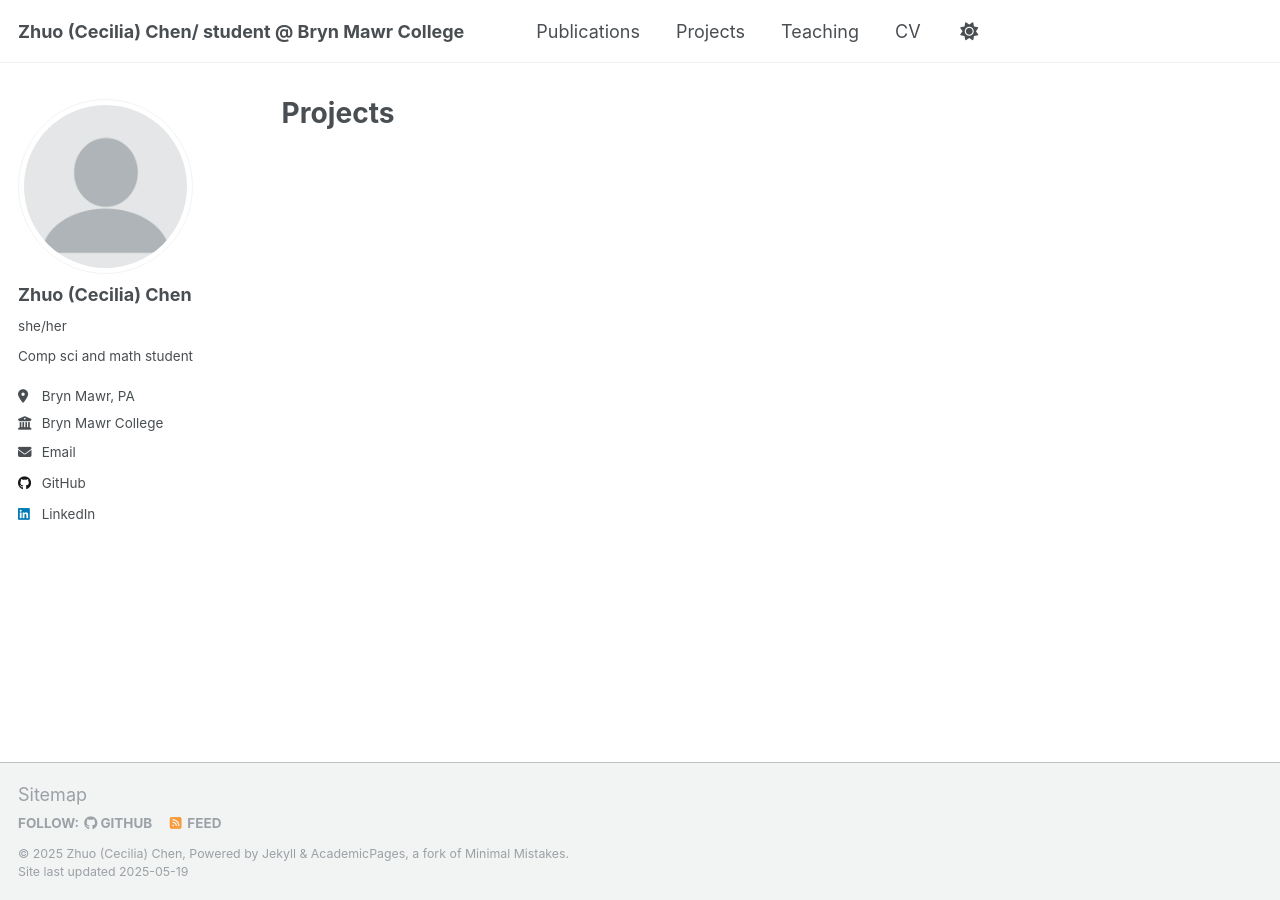
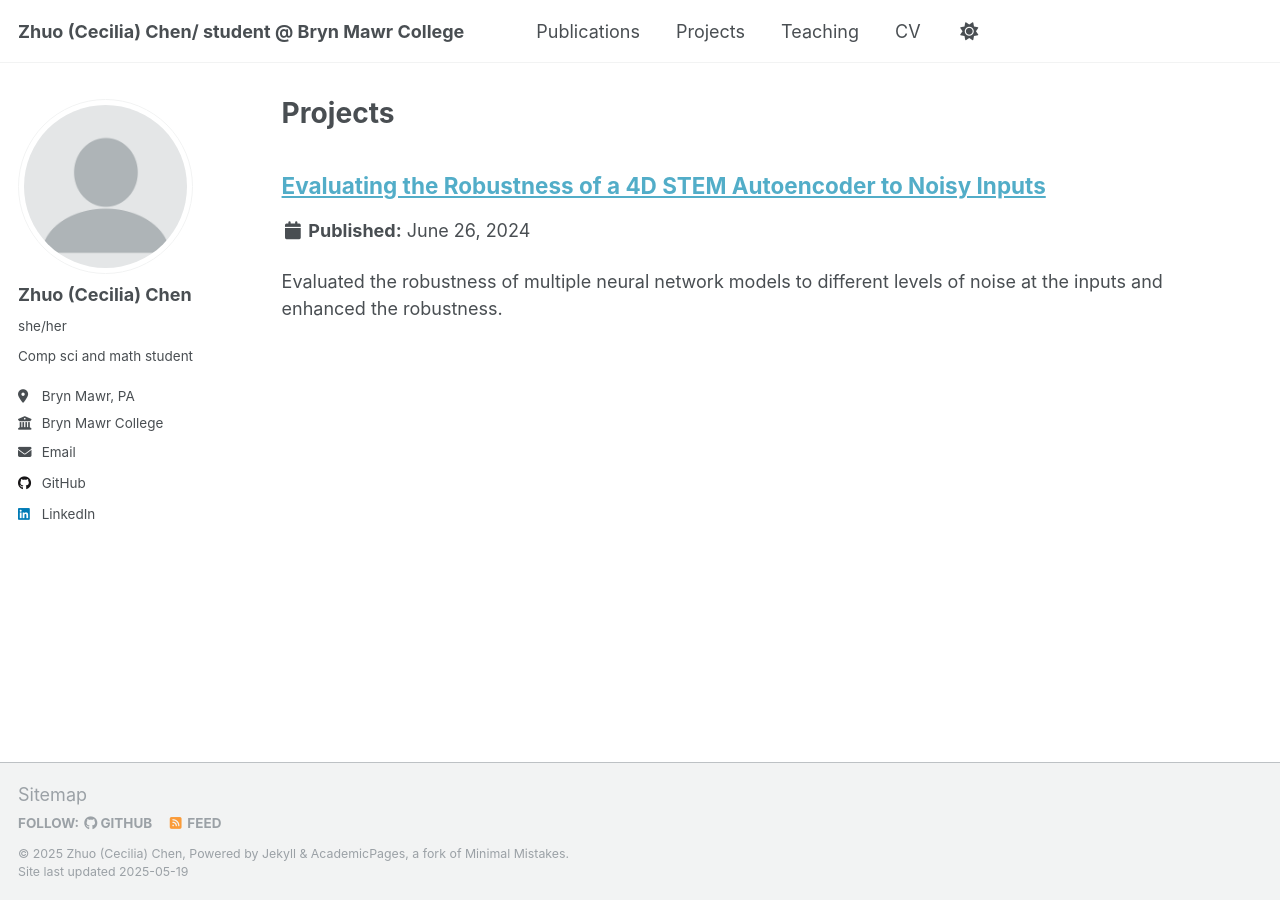
Before and after one commit to Cecilia7717/Cecilia7717.github.io, a Jekyll site: the page built from _pages/projects.html, in a window 1280 px wide. Built offline with Jekyll 4.4.1, drawn with Linux system fonts in a browser that asks for light colours; a file with an impossible date is left out.

Commit message:
Update robustness-of-scientific-ml.md

```diff
--- a/_projects/robustness-of-scientific-ml.md
+++ b/_projects/robustness-of-scientific-ml.md
@@ -4,7 +4,7 @@ collection: projects
 type: "REU project"
 permalink: /projects/robustness-of-scientific-ml
 venue: "University of California, San Diego"
-date: 2024 Summer
+date: 2024-06-26
 location: "La Jolla, CA, USA"
 ---
 
```
